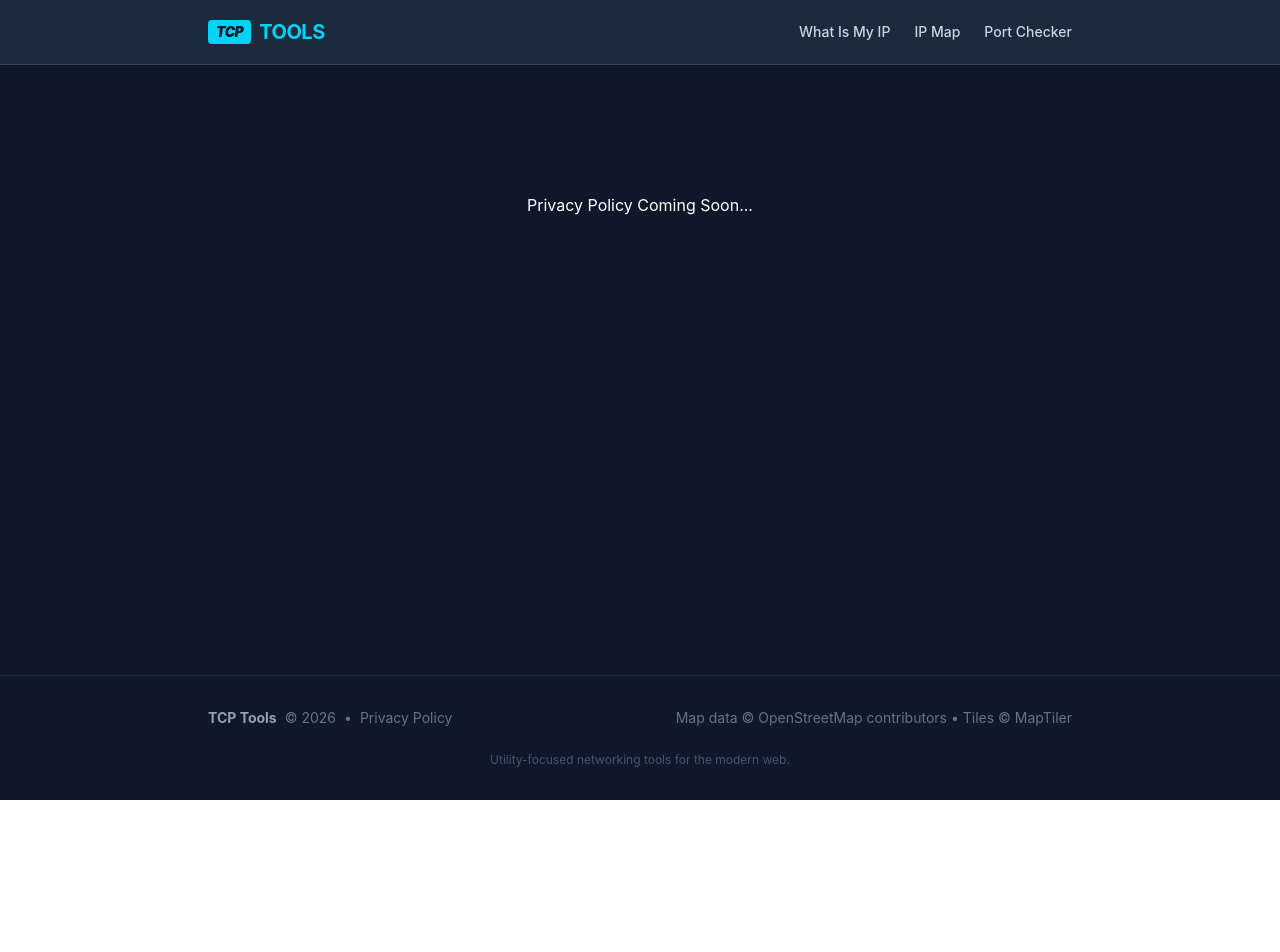
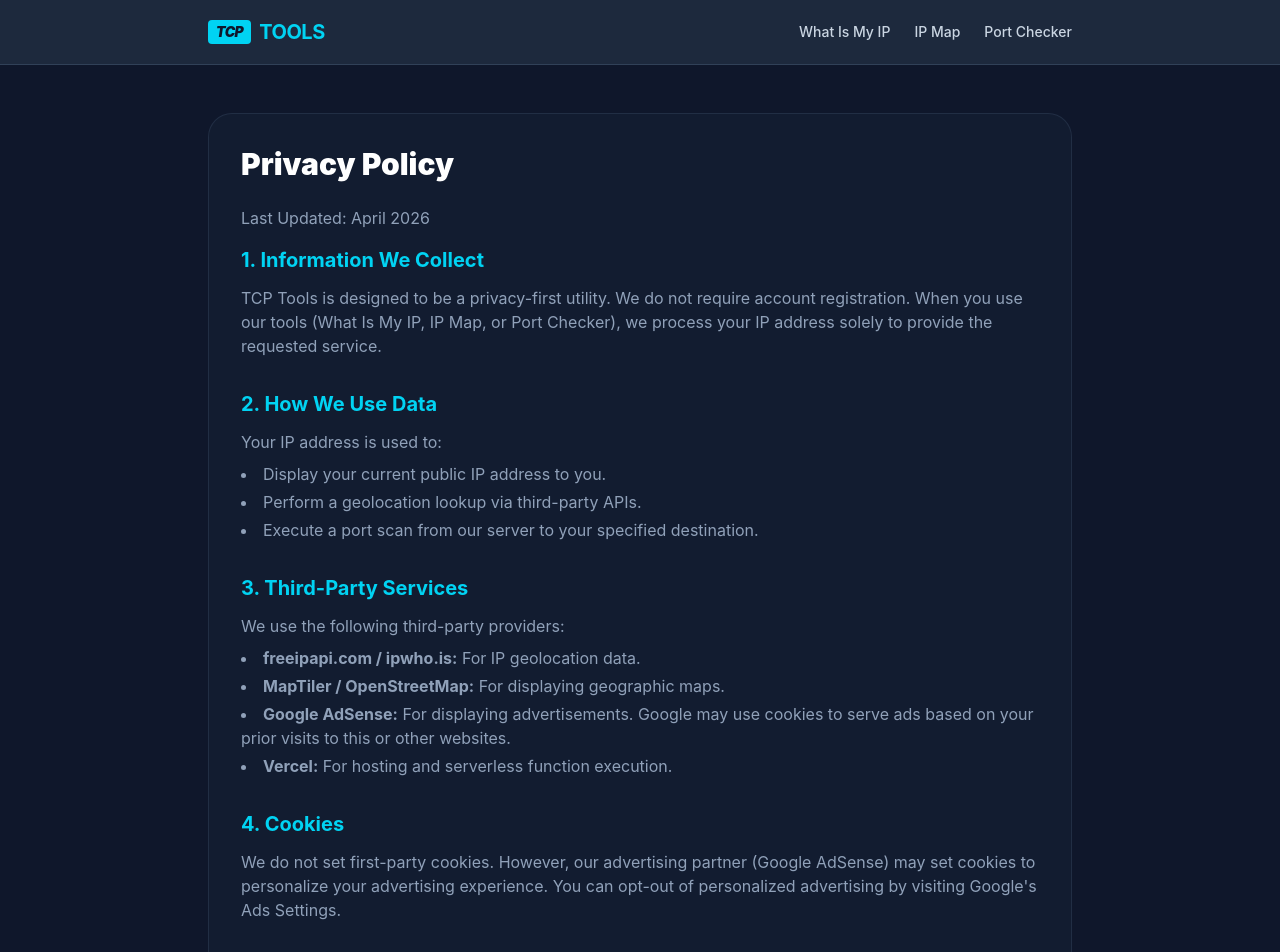
Before and after one commit to sattrece-droid/tcp-tools, a React (Vite) app: page /privacy in a window 1280 px wide. Shown: the top 952 px of the page. Before the commit the page ends 800 px from the top, so only its background shows below. Built offline with nearby package versions, Linux system fonts and the light colour scheme; no server answers.

Commit message:
Phase 4 complete: SEO, Privacy Policy, and final polish. Ready for deployment.

```diff
--- a/src/App.jsx
+++ b/src/App.jsx
@@ -5,9 +5,7 @@
 import HomePage from './pages/HomePage';
 import MapPage from './pages/MapPage';
 import PortCheckerPage from './pages/PortCheckerPage';
-
-// Placeholder pages for routes
-const PrivacyPage = () => <div className="text-white text-center py-20">Privacy Policy Coming Soon...</div>;
+import PrivacyPage from './pages/PrivacyPage';
 
 export default function App() {
   return (
--- a/src/pages/HomePage.jsx
+++ b/src/pages/HomePage.jsx
@@ -6,9 +6,28 @@
 export default function HomePage() {
   const { data, loading, error } = useIpData();
 
+  const jsonLd = {
+    "@context": "https://schema.org",
+    "@type": "WebApplication",
+    "name": "TCP Tools - What Is My IP",
+    "description": "Instantly see your public IP address, ISP, city, and country.",
+    "url": "https://yourdomain.com/",
+    "applicationCategory": "NetworkingUtility",
+    "operatingSystem": "All",
+    "featureList": [
+      "IP Address Detection",
+      "Geolocation Lookup",
+      "Port Scanning",
+      "IPv4/IPv6 Support"
+    ]
+  };
+
   return (
     <>
       <Helmet>
+        <script type="application/ld+json">
+          {JSON.stringify(jsonLd)}
+        </script>
         <title>What Is My IP Address — See Your IPv4, IPv6 & Location</title>
         <meta name="description"
           content="Instantly see your public IP address, ISP, city, and country. Shows both IPv4 and IPv6. No sign-up required." />
--- /dev/null
+++ b/src/pages/PrivacyPage.jsx
@@ -0,0 +1,71 @@
+import { Helmet } from 'react-helmet-async';
+
+export default function PrivacyPage() {
+  return (
+    <>
+      <Helmet>
+        <title>Privacy Policy — TCP Tools</title>
+        <meta name="description" content="Privacy Policy for TCP Tools. Learn how we handle your data and IP information." />
+        <link rel="canonical" href="https://yourdomain.com/privacy" />
+      </Helmet>
+
+      <div className="prose prose-invert max-w-none bg-slate-800/30 border border-slate-700/50 p-8 rounded-3xl">
+        <h1 className="text-3xl font-black text-white mb-6">Privacy Policy</h1>
+
+        <p className="text-slate-400 mb-4">
+          Last Updated: April 2026
+        </p>
+
+        <section className="mb-8">
+          <h2 className="text-xl font-bold text-cyan-400 mb-3">1. Information We Collect</h2>
+          <p className="text-slate-400">
+            TCP Tools is designed to be a privacy-first utility. We do not require account registration.
+            When you use our tools (What Is My IP, IP Map, or Port Checker), we process your IP address
+            solely to provide the requested service.
+          </p>
+        </section>
+
+        <section className="mb-8">
+          <h2 className="text-xl font-bold text-cyan-400 mb-3">2. How We Use Data</h2>
+          <p className="text-slate-400">
+            Your IP address is used to:
+          </p>
+          <ul className="list-disc list-inside text-slate-400 mt-2 space-y-1">
+            <li>Display your current public IP address to you.</li>
+            <li>Perform a geolocation lookup via third-party APIs.</li>
+            <li>Execute a port scan from our server to your specified destination.</li>
+          </ul>
+        </section>
+
+        <section className="mb-8">
+          <h2 className="text-xl font-bold text-cyan-400 mb-3">3. Third-Party Services</h2>
+          <p className="text-slate-400 mb-2">
+            We use the following third-party providers:
+          </p>
+          <ul className="list-disc list-inside text-slate-400 space-y-1">
+            <li><strong>freeipapi.com / ipwho.is:</strong> For IP geolocation data.</li>
+            <li><strong>MapTiler / OpenStreetMap:</strong> For displaying geographic maps.</li>
+            <li><strong>Google AdSense:</strong> For displaying advertisements. Google may use cookies to serve ads based on your prior visits to this or other websites.</li>
+            <li><strong>Vercel:</strong> For hosting and serverless function execution.</li>
+          </ul>
+        </section>
+
+        <section className="mb-8">
+          <h2 className="text-xl font-bold text-cyan-400 mb-3">4. Cookies</h2>
+          <p className="text-slate-400">
+            We do not set first-party cookies. However, our advertising partner (Google AdSense) may set
+            cookies to personalize your advertising experience. You can opt-out of personalized advertising
+            by visiting Google's Ads Settings.
+          </p>
+        </section>
+
+        <section>
+          <h2 className="text-xl font-bold text-cyan-400 mb-3">5. Contact</h2>
+          <p className="text-slate-400">
+            If you have any questions about this Privacy Policy, please contact us via our GitHub repository.
+          </p>
+        </section>
+      </div>
+    </>
+  );
+}
```
